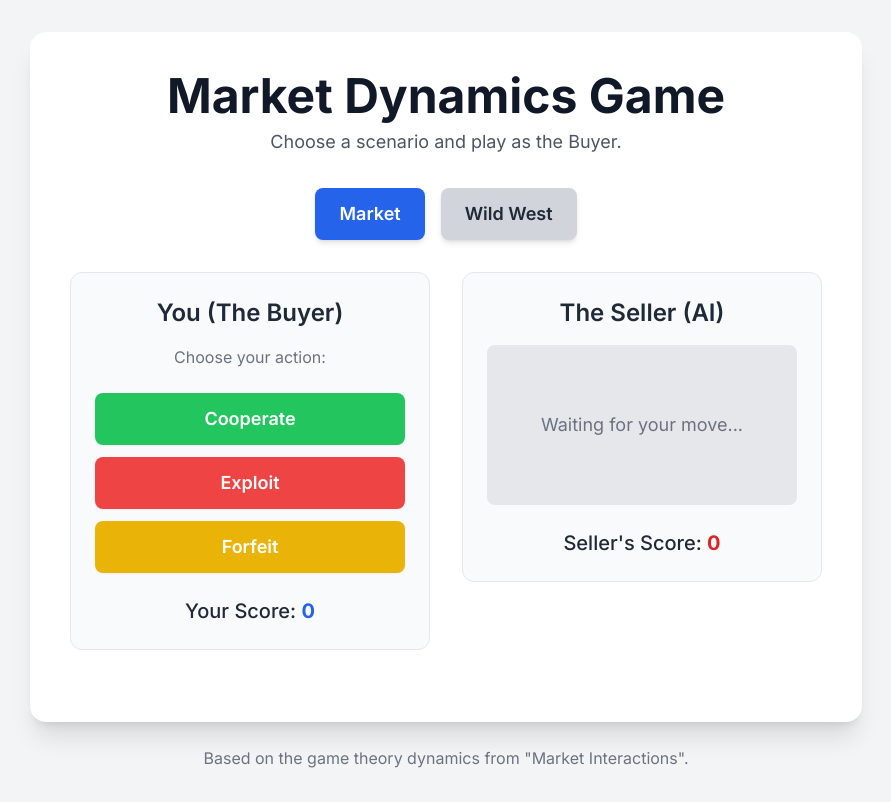
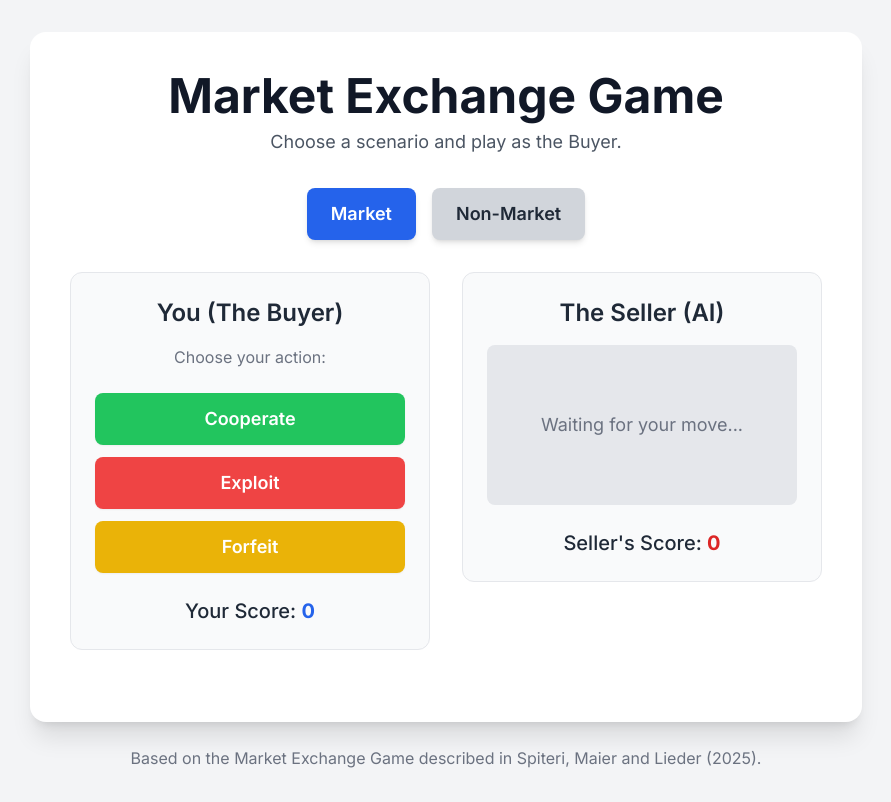
Before and after one commit to glen-spiteri/markets_morality, a plain HTML site: page index.html in a window 1280 px wide. Shown: the whole page, without its empty margins (194-1085 px from the left). Drawn offline with nearby package versions, Linux system fonts and the light colour scheme.

Commit message:
Update index.html

```diff
--- a/index.html
+++ b/index.html
@@ -35,7 +35,7 @@
     <div class="w-full max-w-4xl mx-auto p-4 md:p-8">
         <div class="bg-white rounded-2xl shadow-xl p-6 md:p-10">
             <header class="text-center mb-8">
-                <h1 class="text-4xl md:text-5xl font-bold text-gray-900">Market Dynamics Game</h1>
+                <h1 class="text-4xl md:text-5xl font-bold text-gray-900">Market Exchange Game</h1>
                 <p class="text-gray-600 mt-2 text-lg">Choose a scenario and play as the Buyer.</p>
             </header>
 
@@ -47,7 +47,7 @@
                         Market
                     </button>
                     <button id="wildwest-btn" class="px-6 py-3 bg-gray-300 text-gray-800 font-semibold rounded-lg shadow-md hover:bg-gray-400 focus:outline-none focus:ring-2 focus:ring-gray-400 focus:ring-opacity-75 transition-colors duration-200 text-lg">
-                        Wild West
+                        Non-Market
                     </button>
                 </div>
 
@@ -95,7 +95,7 @@
             </main>
         </div>
         <footer class="text-center mt-6 text-gray-500">
-            <p>Based on the game theory dynamics from "Market Interactions".</p>
+            <p>Based on the Market Exchange Game described in Spiteri, Maier and Lieder (2025).</p>
         </footer>
     </div>
 
```
